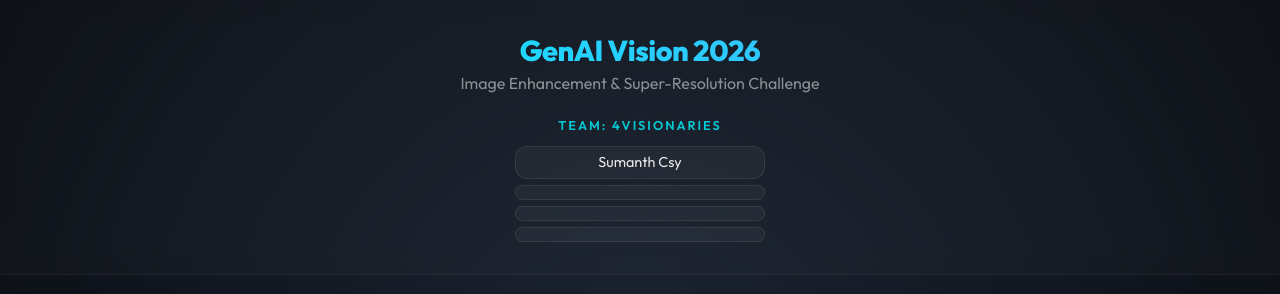
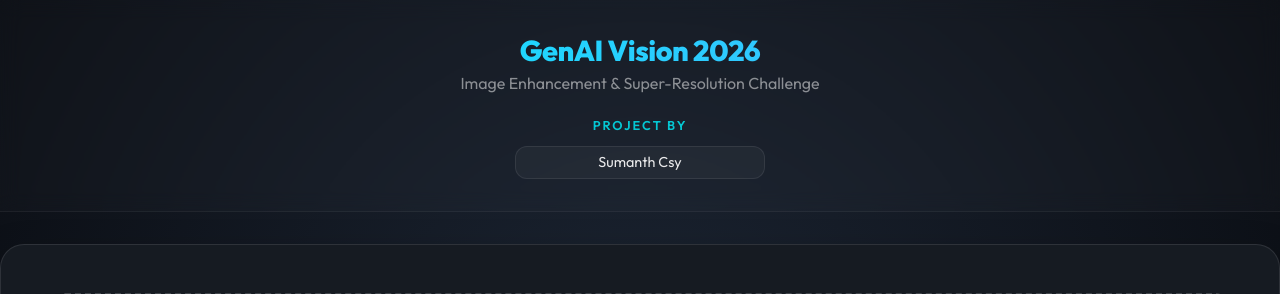
Before and after one commit to SumanthCsy/Gen-AI, a Flask app: page / in a window 1280 px wide. Shown: the top 294 px of the page. Run offline with Flask 3, Linux system fonts and the light colour scheme; some libraries are stand-ins or nearby versions.

Commit message:
Final sync: Updated project names and refreshed screenshots

```diff
--- a/app.py
+++ b/app.py
@@ -135,4 +135,6 @@ def upload():
 
 if __name__ == '__main__':
     # Listen on all interfaces for network hosting
-    app.run(host='0.0.0.0', port=5000, debug=False)
+    # Debug=True helps reflect HTML changes instantly
+    app.config['TEMPLATES_AUTO_RELOAD'] = True
+    app.run(host='0.0.0.0', port=5000, debug=True)
--- a/templates/index.html
+++ b/templates/index.html
@@ -323,12 +323,9 @@
             Challenge</p>
 
         <div class="team-section">
-            <div class="team-name">Team: 4Visionaries</div>
+            <div class="team-name">Project By</div>
             <div class="team-members">
                 <div class="member-item">Sumanth Csy</div>
-                <div class="member-item"></div>
-                <div class="member-item"></div>
-                <div class="member-item"></div>
             </div>
         </div>
     </header>
```
Also changed, not shown: 1 other file.
